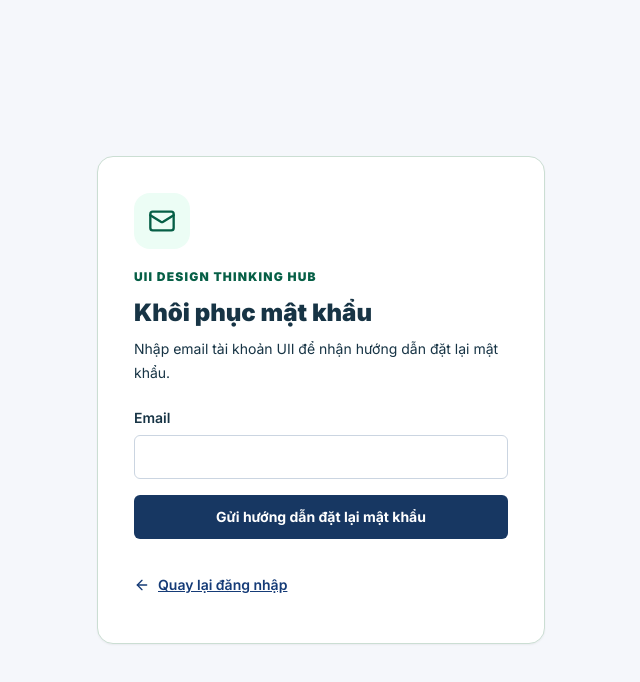
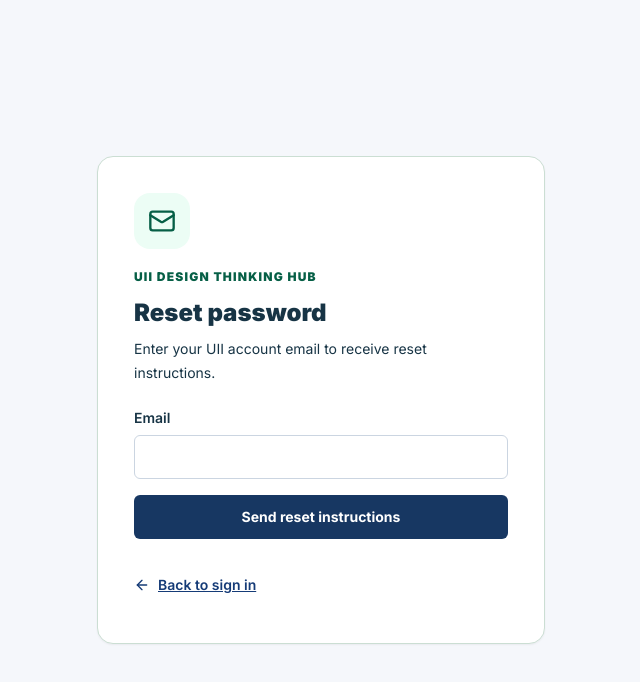
Before and after one commit to anystuf/uii_design_thinking_hub, a Next.js app: page /forgot-password in a window 1280 px wide. Shown: the top 682 px of the page, without its empty margins (319-959 px from the left). Built offline with nearby package versions, Linux system fonts and the light colour scheme; no server answers; a web font is replaced by a local one.

Commit message:
feat(i18n): English-first app/forgot-password/page.tsx

```diff
--- a/app/forgot-password/page.tsx
+++ b/app/forgot-password/page.tsx
@@ -30,11 +30,11 @@ export default function ForgotPasswordPage() {
     } catch (err) {
       const status = err && typeof err === 'object' && 'status' in err ? err.status : null;
       if (status === 429) {
-        setError('Bạn đã yêu cầu email quá nhiều lần. Hãy kiểm tra hộp thư và thử lại sau.');
+        setError('Too many requests. Check your inbox and try again later.');
       } else if (err instanceof AuthTimeoutError) {
-        setError('Chưa nhận được phản hồi từ dịch vụ xác thực. Kiểm tra email trước khi gửi lại.');
+        setError('The authentication service has not responded. Check your inbox before retrying.');
       } else {
-        setError('Chưa thể xử lý yêu cầu. Hãy kiểm tra kết nối và thử lại.');
+        setError('The request could not be completed. Check your connection and try again.');
       }
     } finally {
       setBusy(false);
@@ -48,15 +48,15 @@ export default function ForgotPasswordPage() {
           <Mail size={28} aria-hidden="true"/>
         </div>
         <p className="text-xs font-black uppercase tracking-widest text-emerald-800">UII Design Thinking Hub</p>
-        <h1 className="mt-3 text-2xl font-black">{submitted ? 'Kiểm tra email của bạn' : 'Khôi phục mật khẩu'}</h1>
+        <h1 className="mt-3 text-2xl font-black">{submitted ? 'Check your email' : 'Reset password'}</h1>
         {submitted ? (
           <p role="status" className="mt-4 rounded-xl bg-emerald-50 p-4 text-sm leading-6 text-emerald-900">
-            Nếu địa chỉ email này có tài khoản UII, hướng dẫn đặt lại mật khẩu sẽ được gửi đến hộp thư.
-            Hãy kiểm tra cả Spam và không gửi nhiều yêu cầu liên tiếp.
+            If this email belongs to a UII account, password-reset instructions will be sent to it.
+            Check your spam folder and avoid sending repeated requests.
           </p>
         ) : (
           <>
-            <p className="mt-2 text-sm leading-6">Nhập email tài khoản UII để nhận hướng dẫn đặt lại mật khẩu.</p>
+            <p className="mt-2 text-sm leading-6">Enter your UII account email to receive reset instructions.</p>
             <form className="mt-5 space-y-4" onSubmit={(event) => void requestReset(event)}>
               <div>
                 <label htmlFor="recovery-email" className="text-sm font-semibold">Email</label>
@@ -67,13 +67,13 @@ export default function ForgotPasswordPage() {
               {error && <p role="alert" className="rounded-md bg-red-50 p-3 text-sm text-red-800">{error}</p>}
               <button type="submit" disabled={busy}
                 className="min-h-11 w-full rounded-md bg-[#173762] px-4 py-2.5 text-sm font-bold text-white disabled:opacity-60">
-                {busy ? 'Đang xử lý…' : 'Gửi hướng dẫn đặt lại mật khẩu'}
+                {busy ? 'Sending…' : 'Send reset instructions'}
               </button>
             </form>
           </>
         )}
         <Link href="/learn" className="mt-6 inline-flex min-h-11 items-center gap-2 text-sm font-semibold text-[#153b77] underline">
-          <ArrowLeft size={16} aria-hidden="true"/> Quay lại đăng nhập
+          <ArrowLeft size={16} aria-hidden="true"/> Back to sign in
         </Link>
       </section>
     </main>
```
